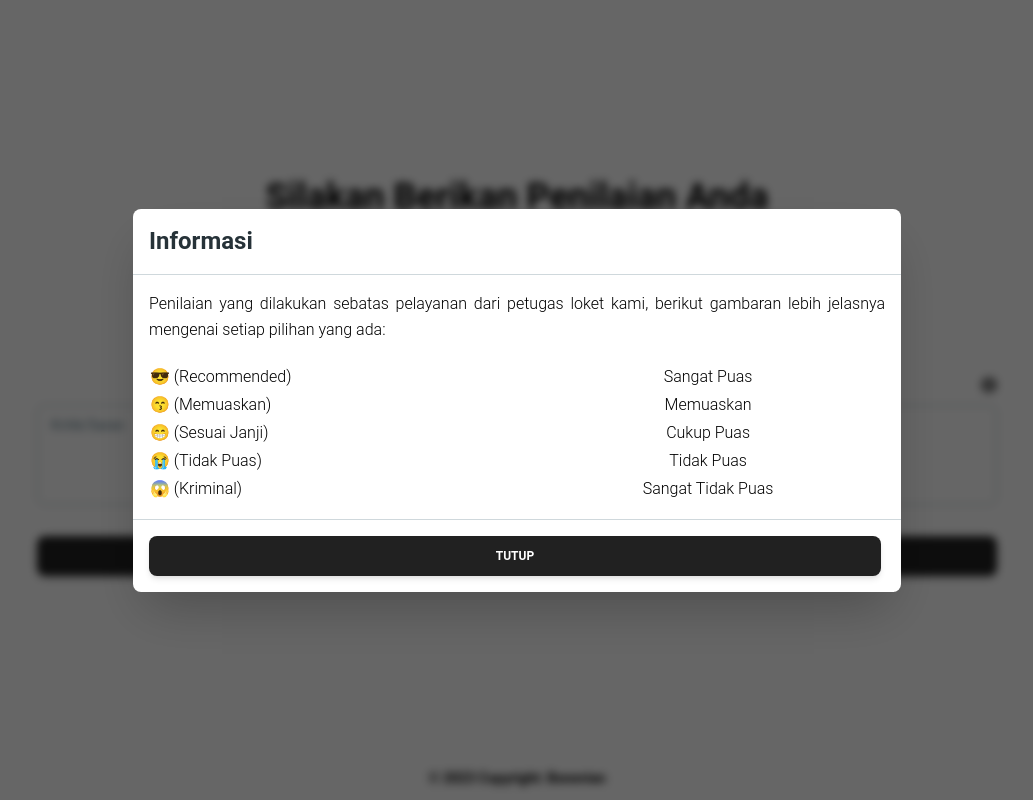
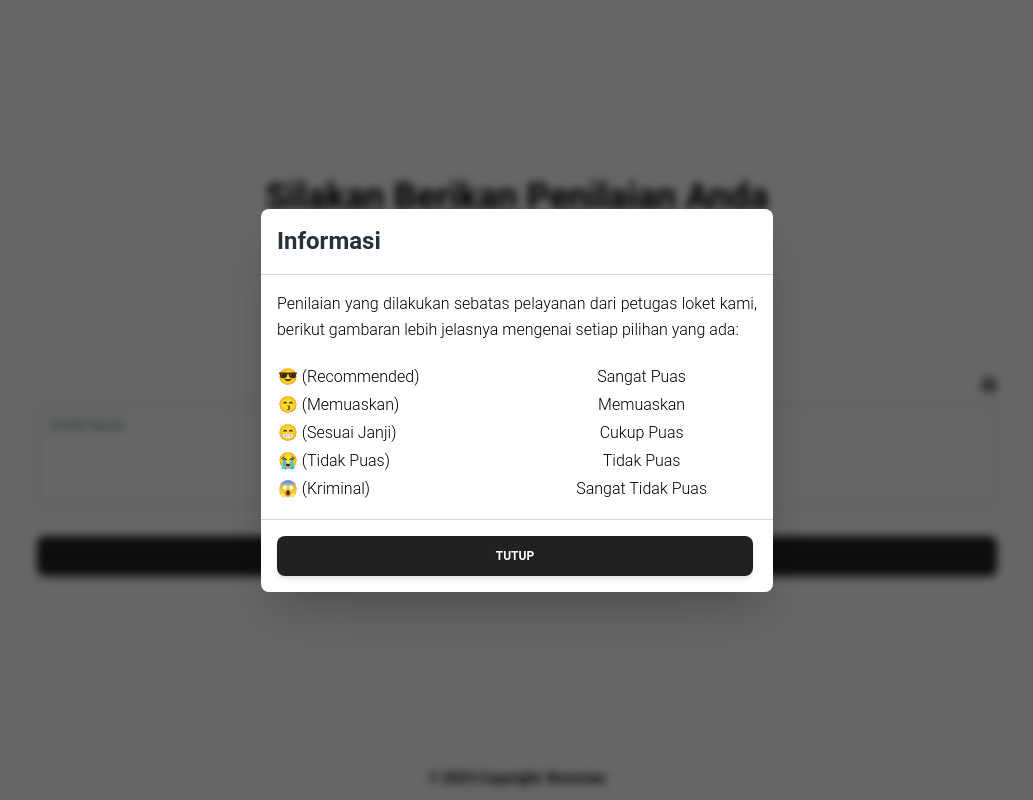
Before and after one commit to MuhammadNazhimMaulana/advice-app-customer, a React (Create React App) app: page /form/1 in a window 1280 px wide. Both pictures are taken after a click on the element 1112 px from the left and 384 px from the top of the page. Shown: the whole page, without its empty margins (123-1156 px from the left). Built offline with nearby package versions, Linux system fonts and the light colour scheme; the HTML template or start-up script is replaced by a standard one.

Commit message:
Finishing Information Form

```diff
--- a/src/components/InfoModal.js
+++ b/src/components/InfoModal.js
@@ -24,7 +24,7 @@ const InfoModal = () => {
 
         {/* Information */}
         <Dialog
-          className="w-screen min-w-[60%] max-w-[60%]"
+          className="w-screen min-w-[60%] max-w-[60%] lg:min-w-[40%] lg:max-w-[40%]"
           open={open}
           handler={handleOpen}
           animate={{
```
